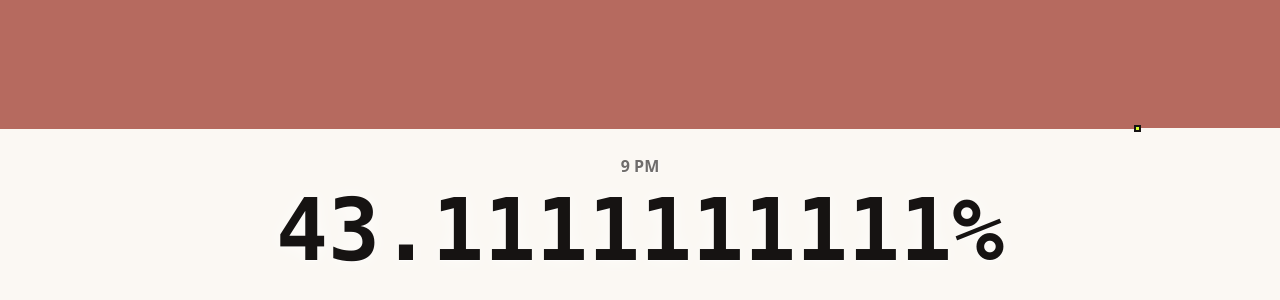
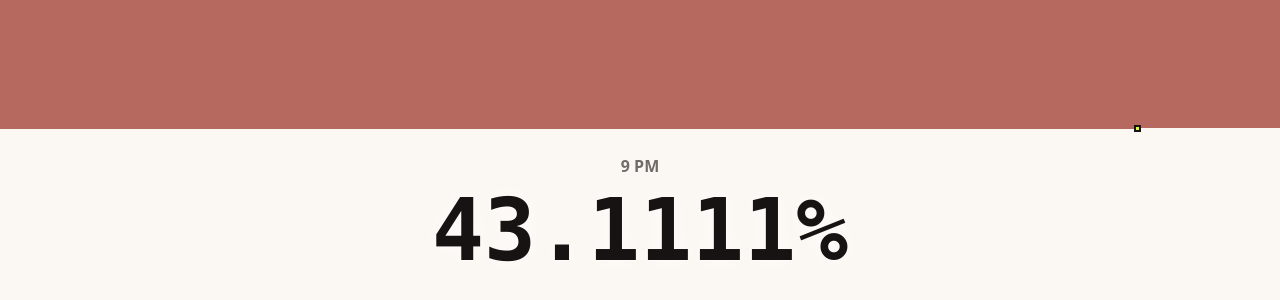
Before and after one commit to ayaksic/lifetimer, a plain HTML site: page index.html in a window 1280 px wide. Shown: the part 216-516 px from the top of the page. Drawn offline with Linux system fonts and the light colour scheme.

Commit message:
Decimal precision improvements

```diff
--- a/index.html
+++ b/index.html
@@ -98,7 +98,7 @@
     <main class="readout" aria-live="off">
       <div class="center">
         <span class="period" id="period">Hour</span>
-        <span class="percent" id="percent">0.0000000000%</span>
+        <span class="percent" id="percent">0.0000%</span>
       </div>
     </main>
 
@@ -122,6 +122,7 @@
         {
           label: "Hour",
           period: "hour",
+          decimalPlaces: 4,
           range(now) {
             return {
               start: new Date(now.getFullYear(), now.getMonth(), now.getDate(), now.getHours()),
@@ -132,6 +133,7 @@
         {
           label: "Today",
           period: "day",
+          decimalPlaces: 5,
           range(now) {
             return {
               start: new Date(now.getFullYear(), now.getMonth(), now.getDate()),
@@ -142,6 +144,7 @@
         {
           label: "This Week",
           period: "week",
+          decimalPlaces: 6,
           range(now) {
             const start = new Date(now.getFullYear(), now.getMonth(), now.getDate() - now.getDay());
             return {
@@ -153,6 +156,7 @@
         {
           label: "This Month",
           period: "month",
+          decimalPlaces: 7,
           range(now) {
             return {
               start: new Date(now.getFullYear(), now.getMonth(), 1),
@@ -163,6 +167,7 @@
         {
           label: "This Year",
           period: "year",
+          decimalPlaces: 8,
           range(now) {
             return {
               start: new Date(now.getFullYear(), 0, 1),
@@ -173,6 +178,7 @@
         {
           label: "Lifetime",
           period: "lifetime",
+          decimalPlaces: 9,
           range() {
             return {
               start: new Date(1985, 3, 17, 3, 41, 0, 0),
@@ -579,7 +585,7 @@
         const page = periods[activePeriod];
         const progress = getProgress(now);
         periodElement.textContent = getPageLabel(page, now);
-        percentElement.textContent = `${(progress * 100).toFixed(10)}%`;
+        percentElement.textContent = `${(progress * 100).toFixed(page.decimalPlaces)}%`;
         draw(page, now, progress);
         requestAnimationFrame(render);
       }
```
